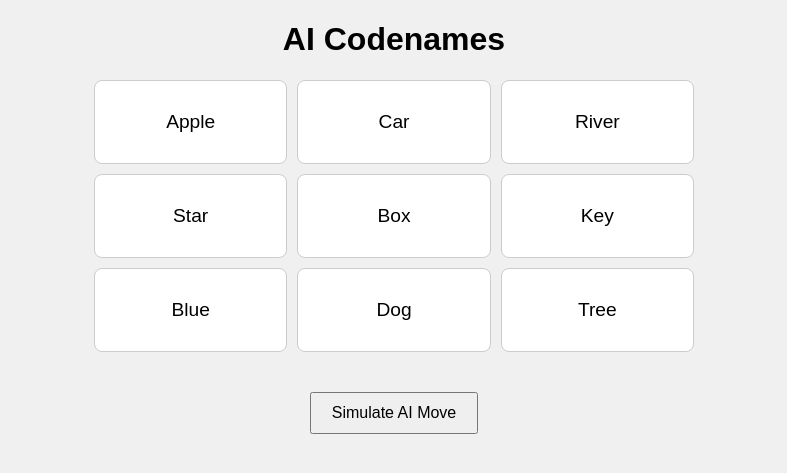
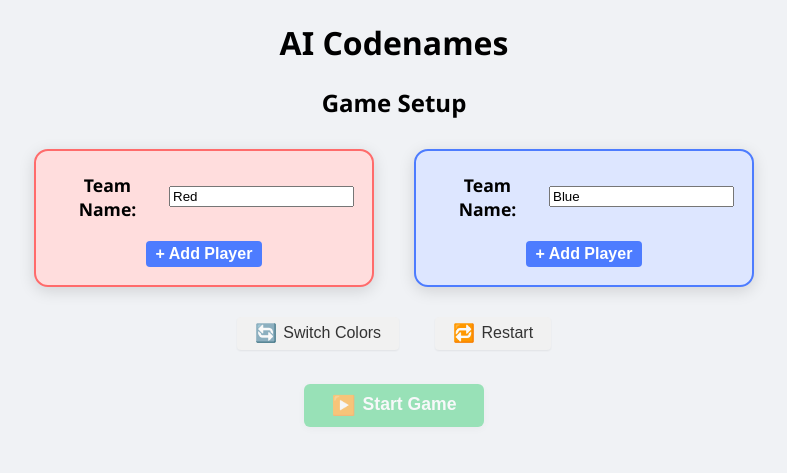
Before and after one commit to Vanster78/ai_plays_codenames, a FastAPI app: page / in a window 1280 px wide. Shown: the top 473 px of the page, without its empty margins (246-1033 px from the left). Run offline with FastAPI, Linux system fonts and the light colour scheme; some libraries are stand-ins or nearby versions.

Commit message:
Implement teams setup

```diff
--- a/ai_plays_codenames/app.py
+++ b/ai_plays_codenames/app.py
@@ -2,6 +2,7 @@
 from fastapi.responses import HTMLResponse
 from fastapi.staticfiles import StaticFiles
 from fastapi.templating import Jinja2Templates
+
 
 from .game import CodenamesGame
 from .websocket import ConnectionManager
@@ -20,9 +21,53 @@
 GAME_ID = "test_game"
 game = CodenamesGame()
 
+# Store setup state in memory for now
+setup_state = {"teams": [
+    {"name": "", "players": []},
+    {"name": "", "players": []}
+]}
+
+
 @app.get("/", response_class=HTMLResponse)
 async def read_root(request: Request):
-    """Serve the main game page."""
+    """Serve the main game page or setup screen."""
+    # If teams are not configured, show setup
+    game_state = game.get_state()
+    if not getattr(game_state, 'teams_configured', False):
+        # Pass a dummy game_state with teams_configured = False
+        return templates.TemplateResponse(
+            "index.html", {"request": request, "game_state": {"teams_configured": False}, "game_id": GAME_ID}
+        )
+    return templates.TemplateResponse(
+        "index.html", {"request": request, "game_state": game_state, "game_id": GAME_ID}
+    )
+from fastapi import Form
+
+@app.post("/setup", response_class=HTMLResponse)
+async def setup_game(request: Request):
+    """Handle setup form submission and initialize game."""
+    form = await request.form()
+    # Parse teams and players
+    teams = []
+    for team_idx in [0, 1]:
+        team_name = form.get(f"team_name_{team_idx}", "Red" if team_idx == 0 else "Blue")
+        team_color = form.get(f"team_color_{team_idx}", "red" if team_idx == 0 else "blue")
+        players = []
+        i = 0
+        while True:
+            ptype = form.get(f"player_type_{team_idx}_{i}")
+            if ptype is None:
+                break
+            pname = form.get(f"player_name_{team_idx}_{i}", "")
+            if not pname:
+                pname = ptype if ptype != "Human" else "Human"
+            players.append({"type": ptype, "name": pname})
+            i += 1
+        teams.append({"name": team_name, "color": team_color, "players": players})
+    setup_state["teams"] = teams
+    # Configure the game instance
+    game.setup_teams(teams)
+    # Render the game board
     game_state = game.get_state()
     return templates.TemplateResponse(
         "index.html", {"request": request, "game_state": game_state, "game_id": GAME_ID}
--- a/ai_plays_codenames/static/style.css
+++ b/ai_plays_codenames/static/style.css
@@ -1,5 +1,45 @@
-body { font-family: sans-serif; text-align: center; background-color: #f0f0f0; }
+.team-info.team-red {
+    background: linear-gradient(90deg, #ffdddd 80%, #fff 100%);
+    border-radius: 8px;
+    margin: 0 10px;
+    padding: 8px 16px;
+    display: inline-block;
+    min-width: 180px;
+}
+.team-info.team-blue {
+    background: linear-gradient(90deg, #dde6ff 80%, #fff 100%);
+    border-radius: 8px;
+    margin: 0 10px;
+    padding: 8px 16px;
+    display: inline-block;
+    min-width: 180px;
+}
+body { font-family: 'Segoe UI', 'Roboto', Arial, sans-serif; text-align: center; background-color: #f0f2f5; }
 .board { display: grid; grid-template-columns: repeat(3, 1fr); gap: 10px; max-width: 600px; margin: 20px auto; }
 .card { padding: 30px; border: 1px solid #ccc; background-color: #fff; border-radius: 8px; font-size: 1.2em; transition: background-color 0.3s; }
 .card.revealed { background-color: #a0e7e5; color: #fff; border-color: #a0e7e5; }
 button { margin-top: 20px; padding: 10px 20px; font-size: 1em; cursor: pointer; }
+
+.teams-setup { display: flex; justify-content: center; gap: 40px; margin: 30px 0; }
+.team-setup { border-radius: 14px; padding: 22px 18px 18px 18px; box-shadow: 0 4px 16px #0002; min-width: 320px; max-width: 340px; width: 100%; transition: background 0.3s, border-color 0.3s; position: relative; box-sizing: border-box; }
+.team-setup[data-team="0"] { background: #ffdddd; border: 2px solid #ff6b6b; }
+.team-setup[data-team="1"] { background: #dde6ff; border: 2px solid #4d7cff; }
+.team-setup label { display: flex; align-items: center; gap: 8px; margin-bottom: 12px; font-weight: bold; font-size: 1.1em; }
+.icon-team { font-size: 1.5em; margin-right: 4px; }
+.team-name-input { border: none; border-radius: 6px; padding: 6px 10px; font-size: 1em; background: #fff; box-shadow: 0 1px 2px #0001; margin-left: 4px; max-width: 120px; }
+.players-list { margin-bottom: 10px; }
+.player-row { display: flex; align-items: center; gap: 8px; margin-bottom: 6px; background: #fff; border-radius: 6px; box-shadow: 0 1px 4px #0001; padding: 4px 6px; }
+.player-row select, .player-row input { padding: 4px 8px; font-size: 1em; border-radius: 4px; border: 1px solid #ddd; }
+.player-row input { background: #f8f8f8; }
+.add-player-btn, .remove-player-btn, .switch-team-btn { border: none; border-radius: 4px; padding: 4px 10px; font-size: 1em; cursor: pointer; transition: background 0.2s, color 0.2s; }
+.add-player-btn { margin-top: 8px; background: #4d7cff; color: #fff; font-weight: bold; }
+.add-player-btn:disabled, .add-player-btn[style*="display: none"] { opacity: 0.5; cursor: not-allowed; }
+.remove-player-btn { background: #ffb4a2; color: #fff; font-size: 1.1em; }
+.switch-team-btn { background: #e0e0e0; color: #444; font-size: 1.1em; margin-right: 4px; }
+.switch-team-btn:hover { background: #b2f2ff; color: #0077b6; }
+.switch-controls { display: flex; justify-content: center; margin: 16px 0; gap: 16px; }
+#switch-colors-btn, #restart-btn { background: #f1f1f1; color: #333; border: none; border-radius: 4px; padding: 6px 18px; font-size: 1em; cursor: pointer; margin: 0 10px; box-shadow: 0 1px 2px #0001; transition: background 0.2s; }
+#switch-colors-btn:hover, #restart-btn:hover { background: #e0e0e0; }
+.icon-add, .icon-swap, .icon-restart, .icon-play { font-size: 1.1em; vertical-align: middle; margin-right: 2px; }
+.start-btn { background: #43d17a; color: #fff; border: none; border-radius: 6px; padding: 10px 28px; font-size: 1.1em; font-weight: bold; margin-top: 18px; box-shadow: 0 2px 8px #0001; transition: background 0.2s; }
+.start-btn:hover { background: #2bbf6a; }
--- a/ai_plays_codenames/templates/index.html
+++ b/ai_plays_codenames/templates/index.html
@@ -10,12 +10,17 @@
 <body hx-ext="ws" ws-connect="/ws/{{ game_id }}">
     <h1>AI Codenames</h1>
 
-    <div id="game-board-container">
-        {% include 'partials/game_board.html' %}
+    <div id="setup-or-game">
+        {% if not game_state or not game_state.teams_configured %}
+            {% include 'partials/setup.html' %}
+        {% else %}
+            <div id="game-board-container">
+                {% include 'partials/game_board.html' %}
+            </div>
+            <button hx-post="/move/{{ game_id }}" hx-swap="none">
+                Simulate AI Move
+            </button>
+        {% endif %}
     </div>
-
-    <button hx-post="/move/{{ game_id }}" hx-swap="none">
-        Simulate AI Move
-    </button>
 </body>
 </html>
--- a/ai_plays_codenames/templates/partials/game_board.html
+++ b/ai_plays_codenames/templates/partials/game_board.html
@@ -1,6 +1,18 @@
 <div id="game-board-container" hx-swap-oob="true">
+    <div class="teams-info">
+        {% for team in game_state.teams %}
+            <div class="team-info {{ 'team-red' if team.color == 'red' else 'team-blue' }}">
+                <strong>{{ team.name }}</strong>
+                <ul>
+                {% for player in team.players %}
+                    <li>{{ player.name }}</li>
+                {% endfor %}
+                </ul>
+            </div>
+        {% endfor %}
+    </div>
     <div class="board">
-        {% for card in game_state %}
+        {% for card in game_state.board %}
             <div class="card {% if card.revealed %}revealed{% endif %}">
                 {{ card.word }}
             </div>
--- /dev/null
+++ b/ai_plays_codenames/templates/partials/setup.html
@@ -0,0 +1,159 @@
+<div id="setup-container">
+    <h2>Game Setup</h2>
+    <form id="setup-form" hx-post="/setup" hx-target="#setup-container" hx-swap="outerHTML">
+        <div class="teams-setup">
+            {% set default_names = ['Red', 'Blue'] %}
+            {% for team in [0,1] %}
+            <div class="team-setup" data-team="{{ team }}">
+                <label>Team Name:
+                    <input type="text" name="team_name_{{ team }}" required placeholder="Enter team name" value="{{ default_names[team] }}">
+                </label>
+                <input type="hidden" name="team_color_{{ team }}" value="{{ 'red' if team == 0 else 'blue' }}">
+                <div class="players-list" id="players-list-{{ team }}">
+                    <!-- Player rows will be added here -->
+                </div>
+                <button type="button" class="add-player-btn" data-team="{{ team }}">+ Add Player</button>
+            </div>
+            {% endfor %}
+        </div>
+        <div class="switch-controls">
+            <button type="button" id="switch-colors-btn"><span class="icon-swap">🔄</span> Switch Colors</button>
+            <button type="button" id="restart-btn"><span class="icon-restart">🔁</span> Restart</button>
+        </div>
+        <button type="submit" class="start-btn" id="start-btn"><span class="icon-play">▶️</span> Start Game</button>
+    </form>
+</div>
+<script>
+const AI_MODELS = ["AI_GPT", "AI_BERT", "AI_Random"];
+const TEAM_COLORS = ["red", "blue"];
+const TEAM_BG = ["#ffdddd", "#dde6ff"];
+let teamColorType = ["red", "blue"];
+
+function createPlayerRow(team, idx) {
+    const row = document.createElement('div');
+    row.className = 'player-row';
+    row.innerHTML = `
+        <button type="button" class="switch-team-btn" title="Switch team">⇄</button>
+        <select name="player_type_${team}_${idx}" class="player-type-select">
+            <option value="AI_GPT">AI: GPT</option>
+            <option value="AI_BERT">AI: BERT</option>
+            <option value="AI_Random">AI: Random</option>
+            <option value="Human">Human</option>
+        </select>
+        <input type="text" name="player_name_${team}_${idx}" class="player-name-input" placeholder="Player name (optional for AI)" style="display:none;">
+        <button type="button" class="remove-player-btn">&minus;</button>
+    `;
+    const typeSelect = row.querySelector('.player-type-select');
+    const nameInput = row.querySelector('.player-name-input');
+    // Show name input for AI by default, with default value
+    typeSelect.addEventListener('change', function() {
+        if (this.value === 'Human') {
+            nameInput.style.display = '';
+            nameInput.required = true;
+            nameInput.placeholder = 'Player name';
+            nameInput.value = '';
+        } else {
+            nameInput.style.display = '';
+            nameInput.required = false;
+            nameInput.placeholder = 'AI name (optional)';
+            nameInput.value = this.options[this.selectedIndex].text.replace('AI: ', 'AI_');
+        }
+    });
+    // Set default for AI
+    if (typeSelect.value !== 'Human') {
+        nameInput.style.display = '';
+        nameInput.value = typeSelect.options[typeSelect.selectedIndex].text.replace('AI: ', 'AI_');
+    }
+    row.querySelector('.remove-player-btn').addEventListener('click', function() {
+        row.remove();
+        updateAddButtons();
+    });
+    // Switch team button (always use DOM to get current team)
+    row.querySelector('.switch-team-btn').addEventListener('click', function() {
+        const rowEl = this.closest('.player-row');
+        const parentList = rowEl.parentElement;
+        const currentTeam = parseInt(parentList.id.split('-').pop());
+        const otherTeam = 1 - currentTeam;
+        const otherList = document.getElementById('players-list-' + otherTeam);
+        if (otherList.children.length >= 10) return;
+        rowEl.remove();
+        // Update name attributes
+        const idx = otherList.children.length;
+        rowEl.querySelector('.player-type-select').setAttribute('name', `player_type_${otherTeam}_${idx}`);
+        rowEl.querySelector('.player-name-input').setAttribute('name', `player_name_${otherTeam}_${idx}`);
+        otherList.appendChild(rowEl);
+        updateAddButtons();
+    });
+    return row;
+}
+
+function updateTeamBackgrounds() {
+    document.querySelectorAll('.team-setup').forEach((el, i) => {
+        el.style.background = teamColorType[i] === 'red' ? TEAM_BG[0] : TEAM_BG[1];
+        el.style.borderColor = teamColorType[i] === 'red' ? '#ff6b6b' : '#4d7cff';
+        el.querySelector(`input[name="team_color_${i}"]`).value = teamColorType[i];
+    });
+}
+function updateAddButtons() {
+    document.querySelectorAll('.add-player-btn').forEach(btn => {
+        const team = btn.getAttribute('data-team');
+        const list = document.getElementById('players-list-' + team);
+        btn.style.display = (list.children.length >= 10) ? 'none' : '';
+    });
+}
+document.querySelectorAll('.add-player-btn').forEach(btn => {
+    btn.addEventListener('click', function() {
+        const team = this.getAttribute('data-team');
+        const list = document.getElementById('players-list-' + team);
+        if (list.children.length >= 10) return;
+        const idx = list.children.length;
+        list.appendChild(createPlayerRow(team, idx));
+        updateAddButtons();
+    });
+});
+
+document.getElementById('switch-colors-btn').addEventListener('click', function() {
+    teamColorType.reverse();
+    updateTeamBackgrounds();
+});
+
+document.getElementById('restart-btn').addEventListener('click', function() {
+    window.location.reload();
+});
+
+function validateSetup() {
+    // Each team: name not empty, at least 2 players, each player has non-empty name
+    let valid = true;
+    for (let t = 0; t < 2; t++) {
+        const teamName = document.querySelector(`input[name="team_name_${t}"]`).value.trim();
+        if (!teamName) { valid = false; break; }
+        const players = document.querySelectorAll(`#players-list-${t} .player-row`);
+        if (players.length < 2) { valid = false; break; }
+        for (const row of players) {
+            const nameInput = row.querySelector('.player-name-input');
+            if (!nameInput.value.trim()) { valid = false; break; }
+        }
+    }
+    document.getElementById('start-btn').disabled = !valid;
+    document.getElementById('start-btn').style.opacity = valid ? '' : '0.5';
+}
+
+// Attach validation to all relevant events
+['input', 'change'].forEach(evt => {
+    document.getElementById('setup-form').addEventListener(evt, validateSetup, true);
+});
+
+// Also validate after any add/remove/switch
+const origUpdateAddButtons = updateAddButtons;
+updateAddButtons = function() {
+    origUpdateAddButtons();
+    validateSetup();
+};
+
+// Initial validation
+validateSetup();
+
+// Set initial backgrounds and add button state
+updateTeamBackgrounds();
+updateAddButtons();
+</script>
```
Also changed, not shown: ai_plays_codenames/game.py (+16 -3 lines), .github/chatmodes/v0.chatmode.md (added), .github/copilot-instructions.md (added).
